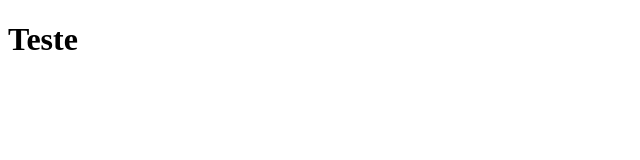
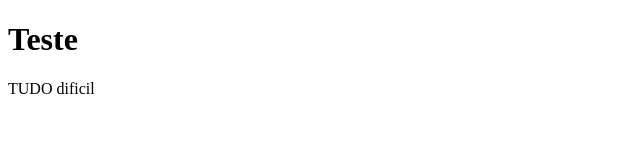
Before and after one commit to MatosMaria/teste, a plain HTML site: page index.html in a window 1280 px wide. Shown: the whole page, without its empty margins (0-640 px from the left). Drawn offline with Linux system fonts and the light colour scheme.

Commit message:
Update index.html

```diff
--- a/index.html
+++ b/index.html
@@ -7,6 +7,6 @@
 </head>
 <body>
     <h1>Teste</h1>
-
+    <p>TUDO dificil</p>
 </body>
 </html>
```
